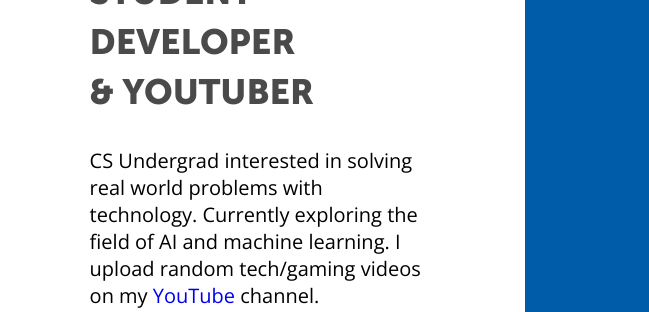
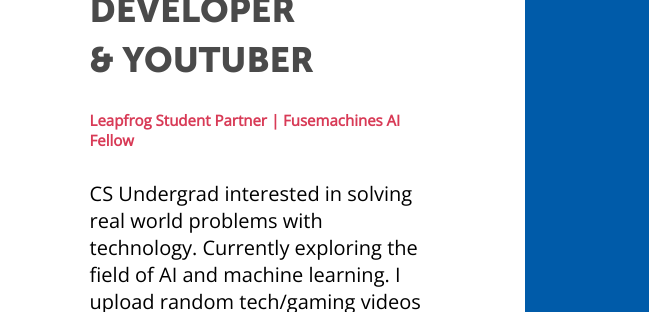
Before and after one commit to lamsalsamip1/Personal-website, a website: page index.html in a window 1280 px wide. Shown: the part 146-458 px from the top of the page, 0-649 px from the left. Drawn offline with nearby package versions, Linux system fonts and the light colour scheme.

Commit message:
Updated bio

```diff
--- a/index.html
+++ b/index.html
@@ -67,6 +67,10 @@
           <span>Student</span>
           <span>Developer</span>
           <span>& Youtuber</span>
+        </div>
+
+        <div class="header__intro--pos">
+          <p>Leapfrog Student Partner | Fusemachines AI Fellow</p>
         </div>
 
         <div class="header__intro--about">
--- a/sass/_components.scss
+++ b/sass/_components.scss
@@ -19,6 +19,14 @@
       @include respond(xsmall) {
         font-size: 3.5rem;
       }
+    }
+    &--pos{
+      font-size: 1.5rem;
+      font-family: "Open Sans", sans-serif;
+      font-weight: bold;
+      color:  #d83a56;
+      margin-top: 2.5rem;
+
     }
 
     &--about {
```
Also changed, not shown: css/style.css.
